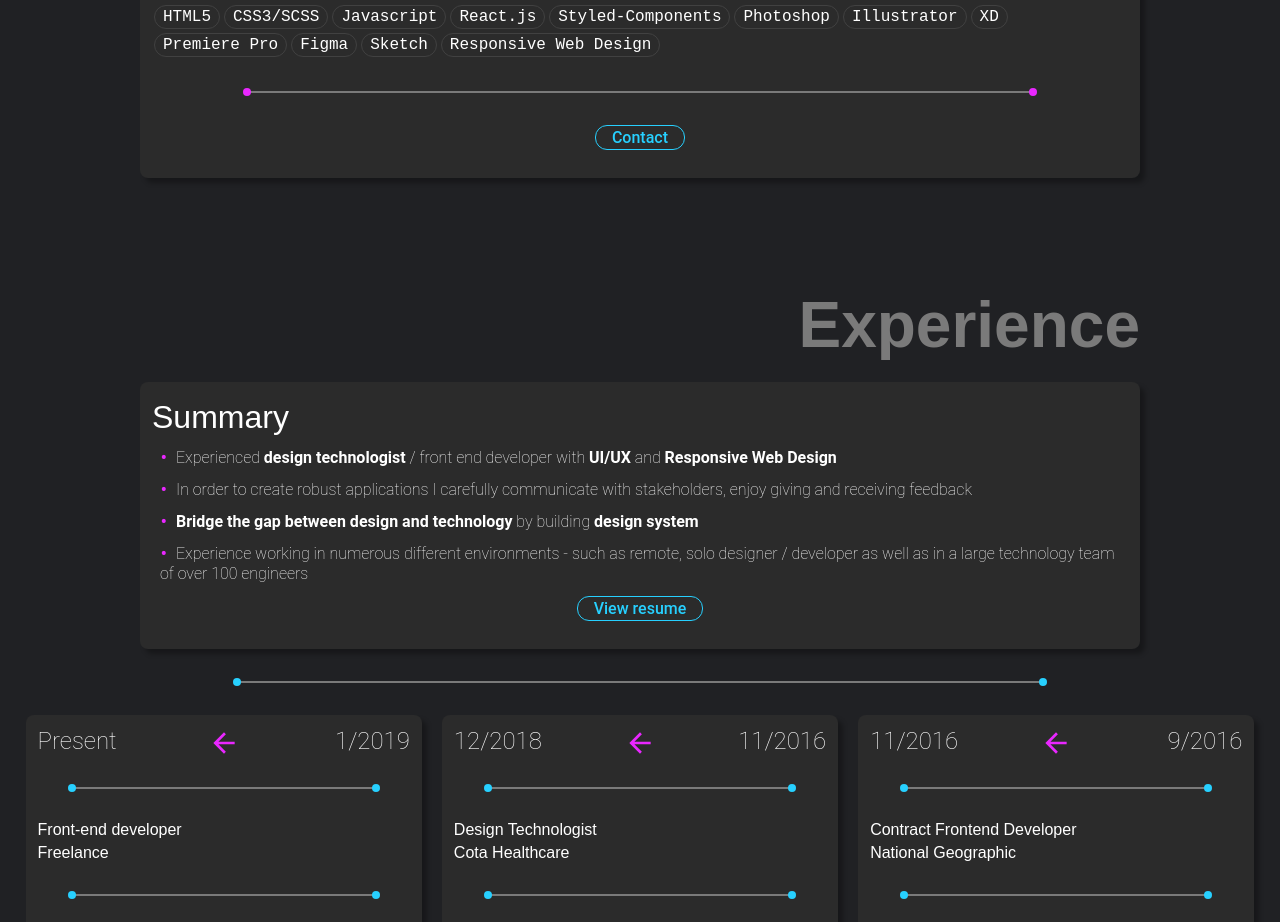
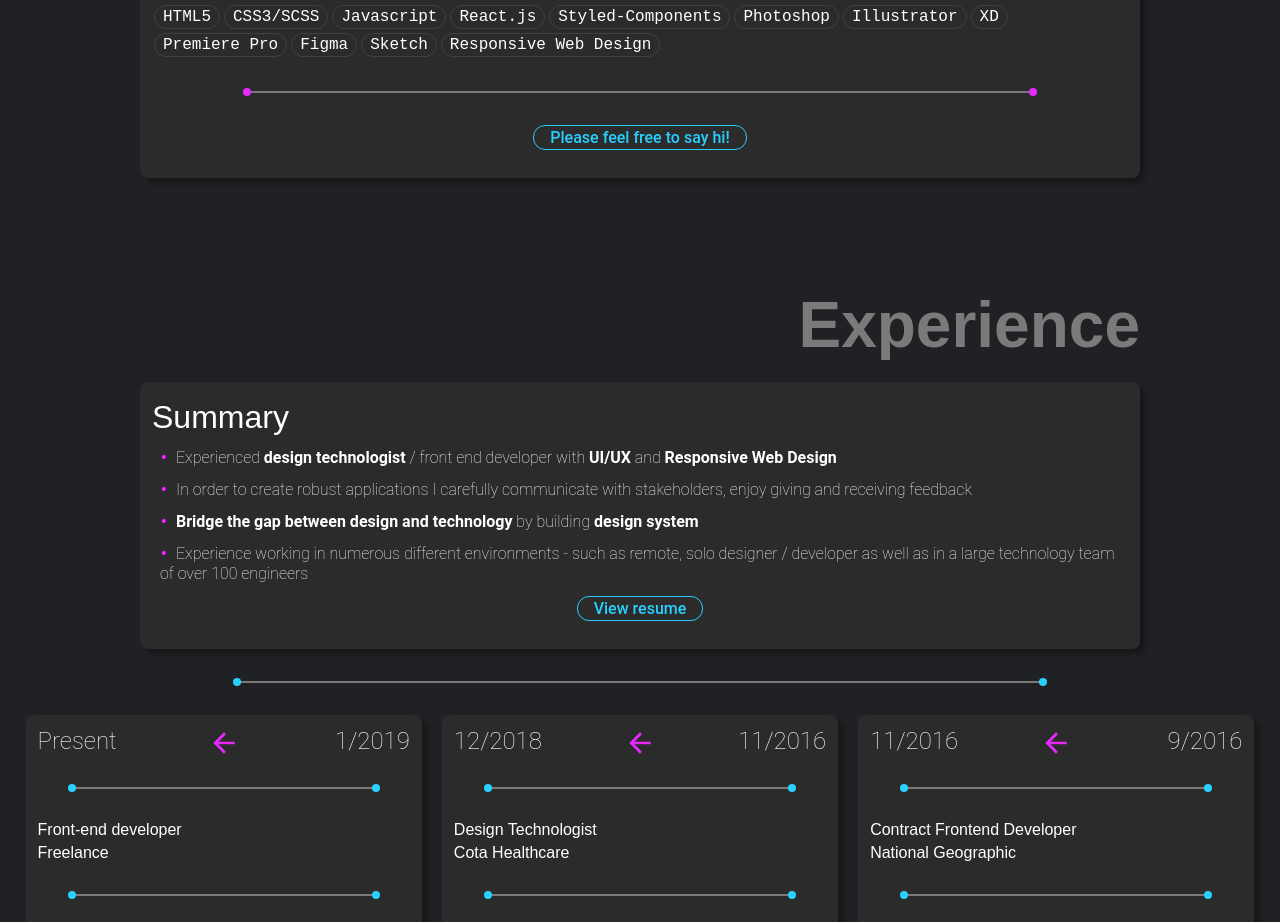
Before and after one commit to peeweemiwie/miwa-kaur-19122021, a React (Create React App) app: page / in a window 1280 px wide. Shown: the part 880-1802 px from the top of the page. Built offline with nearby package versions, Linux system fonts and the light colour scheme.

Commit message:
Update resume link and contact link text

```diff
--- a/src/component/Experience/Experience.js
+++ b/src/component/Experience/Experience.js
@@ -52,7 +52,7 @@ const Experience = () => {
 					</DetailList>
 					<ButtonContainer justifyContent='center'>
 						<AnchorButtonOutline
-							href='https://docs.google.com/document/d/e/2PACX-1vR7o1P_OCGkdVQ2zValck9CwjsnKzI_ofgAqIM7jGM8G2F9uqWZWIz05U_b13HS-OtDqn6SY9RFhcEr/pub'
+							href='https://docs.google.com/document/d/e/2PACX-1vS32t3K_jUoqG-OmG4NwbJ9OT5BxBl4UHffiKYyBpc37Y87NTZ66lHWWV8hN9z1YXEOe-E8SD0AcGz4/pub'
 							target='_blank'
 							rel='noreferrer'
 							color={primary}
--- a/src/component/Intro/Contents.js
+++ b/src/component/Intro/Contents.js
@@ -1,4 +1,4 @@
-import { AnchorButtonUnderline, LinkButtonUnderline } from '../shared/Buttons';
+import { AnchorButtonUnderline } from '../shared/Buttons';
 import { Color } from '../variables';
 const { primary } = Color;
 export const InitialContent = () => {
@@ -67,12 +67,6 @@ export const MoreContent = () => {
 				with my husband who is from Punjab India. I also cohabit with a 7year
 				old rescued cat named Love.
 			</p>
-			<p>
-				Please feel free to say hi through{' '}
-				<LinkButtonUnderline to='contact' color={primary}>
-					contact form.
-				</LinkButtonUnderline>
-			</p>
 		</div>
 	);
 };
--- a/src/component/Intro/Intro.js
+++ b/src/component/Intro/Intro.js
@@ -46,7 +46,7 @@ const Intro = () => {
 						<Hr bgColor={accent} />
 						<ButtonContainer justifyContent='center'>
 							<LinkButtonOutline to='contact' color={primary}>
-								Contact
+								Please feel free to say hi!
 							</LinkButtonOutline>
 						</ButtonContainer>
 					</DefaultCard>
```
